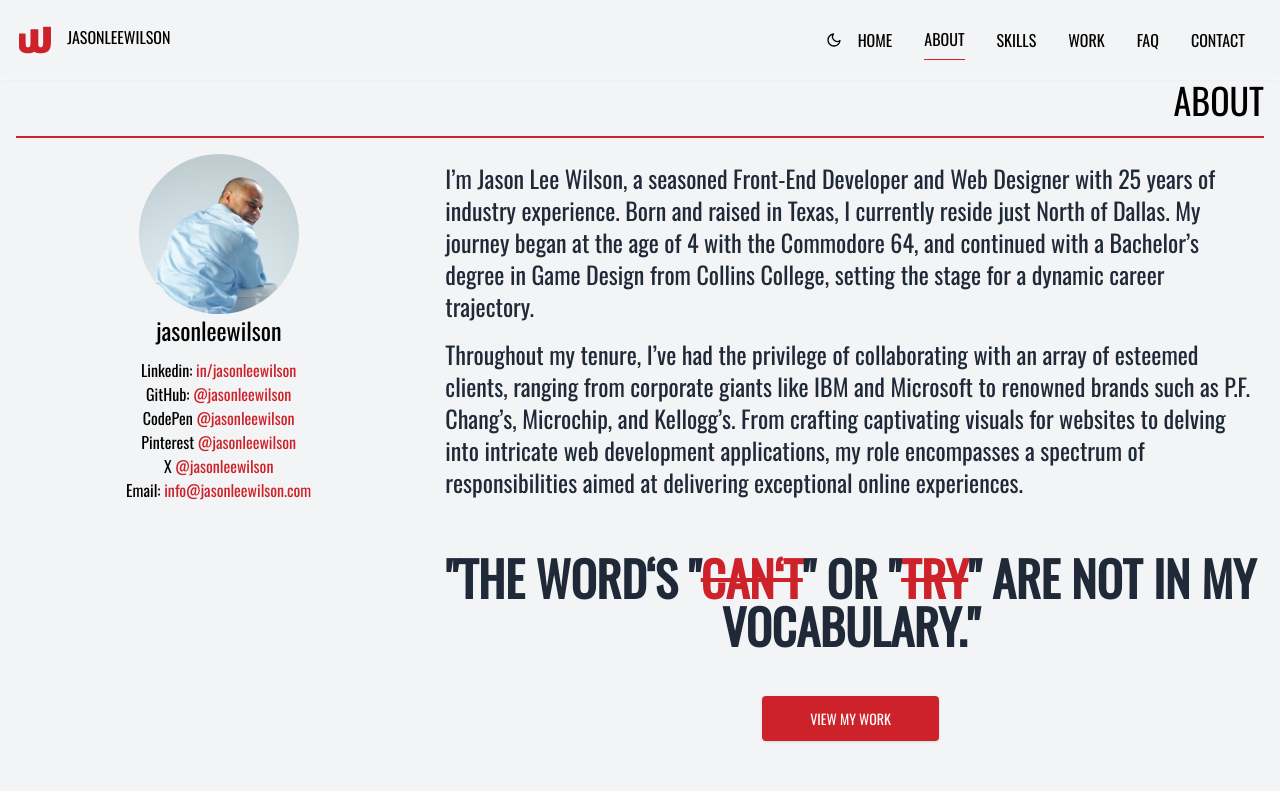
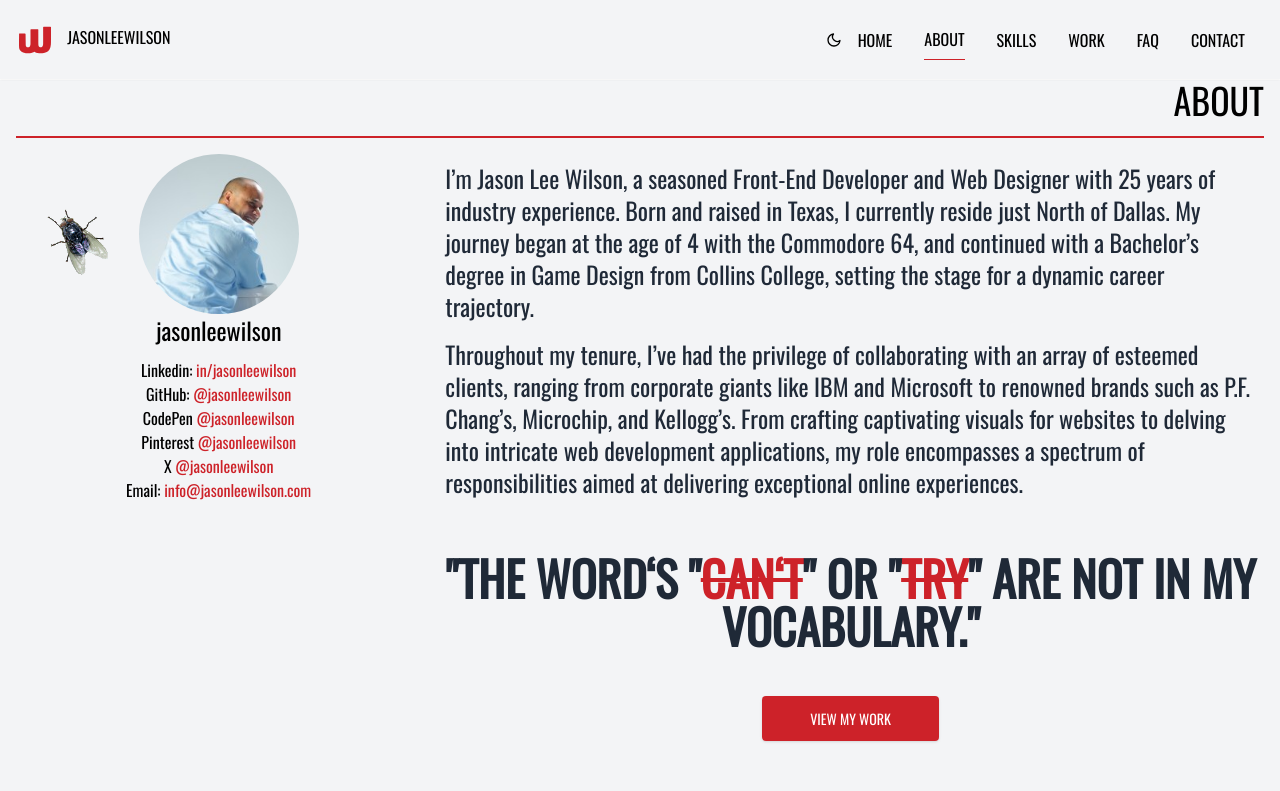
Before and after one commit to jasonleewilson/jasonleewilson, a Next.js app: page /about in a window 1280 px wide. Shown: the top 791 px of the page. Built offline with nearby package versions, Linux system fonts and the light colour scheme.

Commit message:
added a fly (bug) to website

```diff
--- /dev/null
+++ b/src/app/components/Bug.tsx
@@ -0,0 +1,47 @@
+"use client";
+
+import React, { useRef } from "react";
+import Image from "next/image";
+
+const Bug: React.FC = () => {
+  const bugRef = useRef<HTMLImageElement | null>(null);
+
+  const moveRandomly = () => {
+    const bug = bugRef.current;
+    if (!bug) return;
+
+    const bugWidth = bug.offsetWidth;
+    const bugHeight = bug.offsetHeight;
+
+    const viewportWidth = window.innerWidth;
+    const viewportHeight = window.innerHeight;
+
+    const maxLeft = viewportWidth - bugWidth;
+    const maxTop = viewportHeight - bugHeight;
+
+    const randomLeft = Math.floor(Math.random() * maxLeft);
+    const randomTop = Math.floor(Math.random() * maxTop);
+
+    // Generate random rotation between -180 and 180 degrees
+    const randomRotation = Math.floor(Math.random() * 360) - 180;
+
+    // Apply new position and rotation
+    bug.style.left = `${randomLeft}px`;
+    bug.style.top = `${randomTop}px`;
+    bug.style.transform = `rotate(${randomRotation}deg)`;
+  };
+
+  return (
+    <Image
+      ref={bugRef}
+      src='/images/fly.gif'
+      alt='Flying bug'
+      width={120}
+      height={120}
+      onMouseEnter={moveRandomly}
+      className='absolute top-[100px] left-[20px] z-[9999] transition-all duration-300 ease-in-out'
+    />
+  );
+};
+
+export default Bug;
--- a/src/app/globals.css
+++ b/src/app/globals.css
@@ -27,6 +27,16 @@ html {
 
 .h-screen{
   height:calc(100vh - 5rem)!important;
+}
+
+.bug {
+  width: 144px;
+  height: 144px;
+  outline: 1px solid red;
+  position: absolute;
+  top: 100px;
+  left: 20px;
+  z-index: 100;
 }
 
 /* BACKGROUND ANIMATION */
--- a/src/app/layout.tsx
+++ b/src/app/layout.tsx
@@ -4,6 +4,7 @@ import { GoogleTagManager } from "@next/third-parties/google";
 import "./globals.css";
 import Navbar from "../app/components/Navbar.js";
 import Footer from "../app/components/Footer";
+import Bug from "./components/Bug";
 import GreetUser from "@/app/components/GreetUser";
 import { Providers } from "./providers";
 
@@ -42,7 +43,8 @@ export default function RootLayout({
       <body className={myFont.className}>
         <Providers>
           {/* <Providers enableSystem={false}> */}
-          <div className='flex flex-col h-screen bg-gray-100 mt-16 md:mt-20 dark:bg-black'>
+          <div className='flex flex-col h-screen bg-gray-100 mt-16 md:mt-20 dark:bg-black relative overflow-hidden'>
+            <Bug />
             <Navbar />
             {children}
             <Footer />
--- a/src/app/page.tsx
+++ b/src/app/page.tsx
@@ -3,6 +3,7 @@ import Link from "next/link";
 import { preload } from "react-dom";
 import Icons from "./components/Icons";
 import HeroText from "./components/HeroText";
+import Bug from "./components/Bug";
 // import Image from "next/image";
 
 export const metadata: Metadata = {
```
Also changed, not shown: public/images/fly.gif (added).
